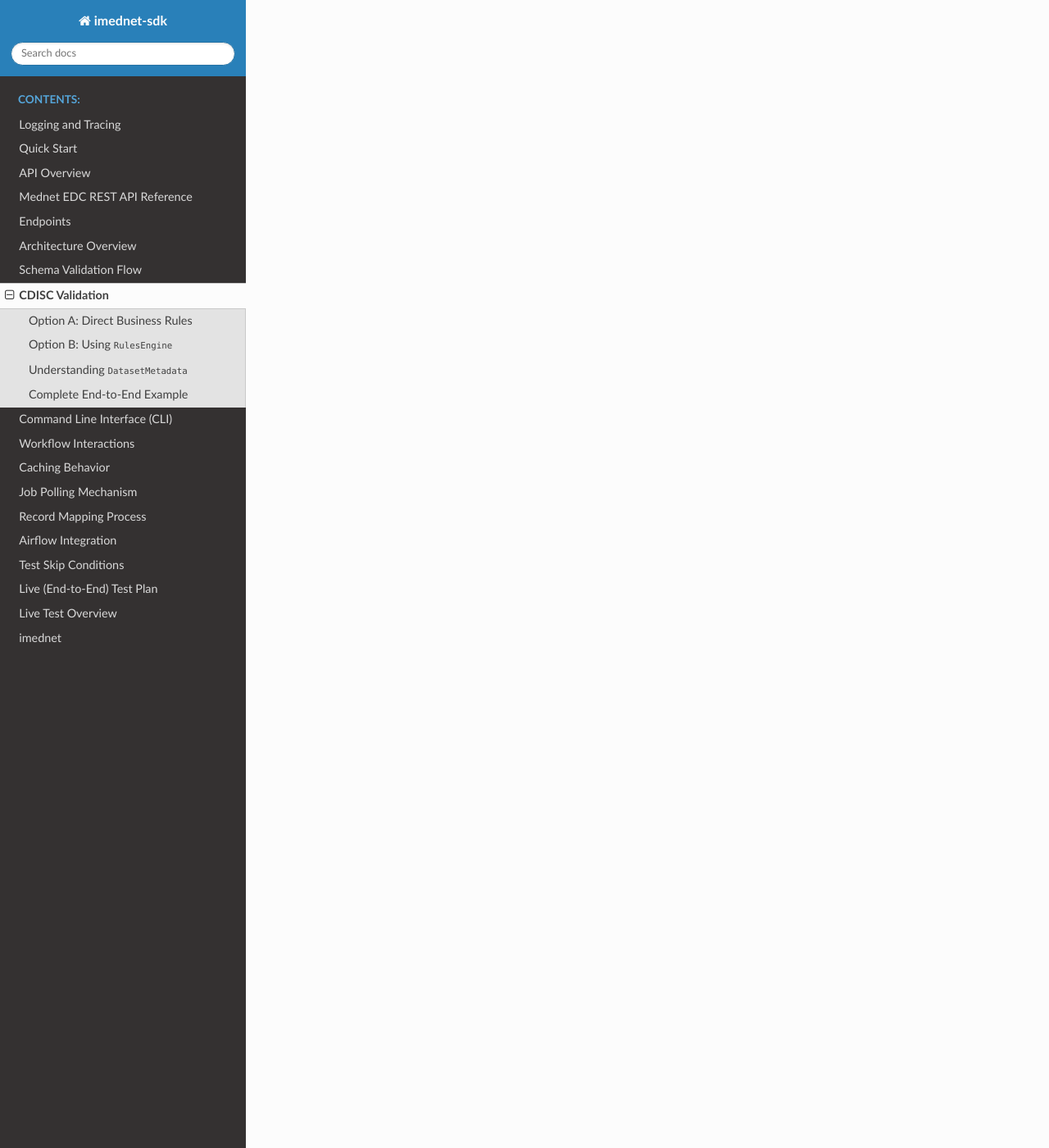
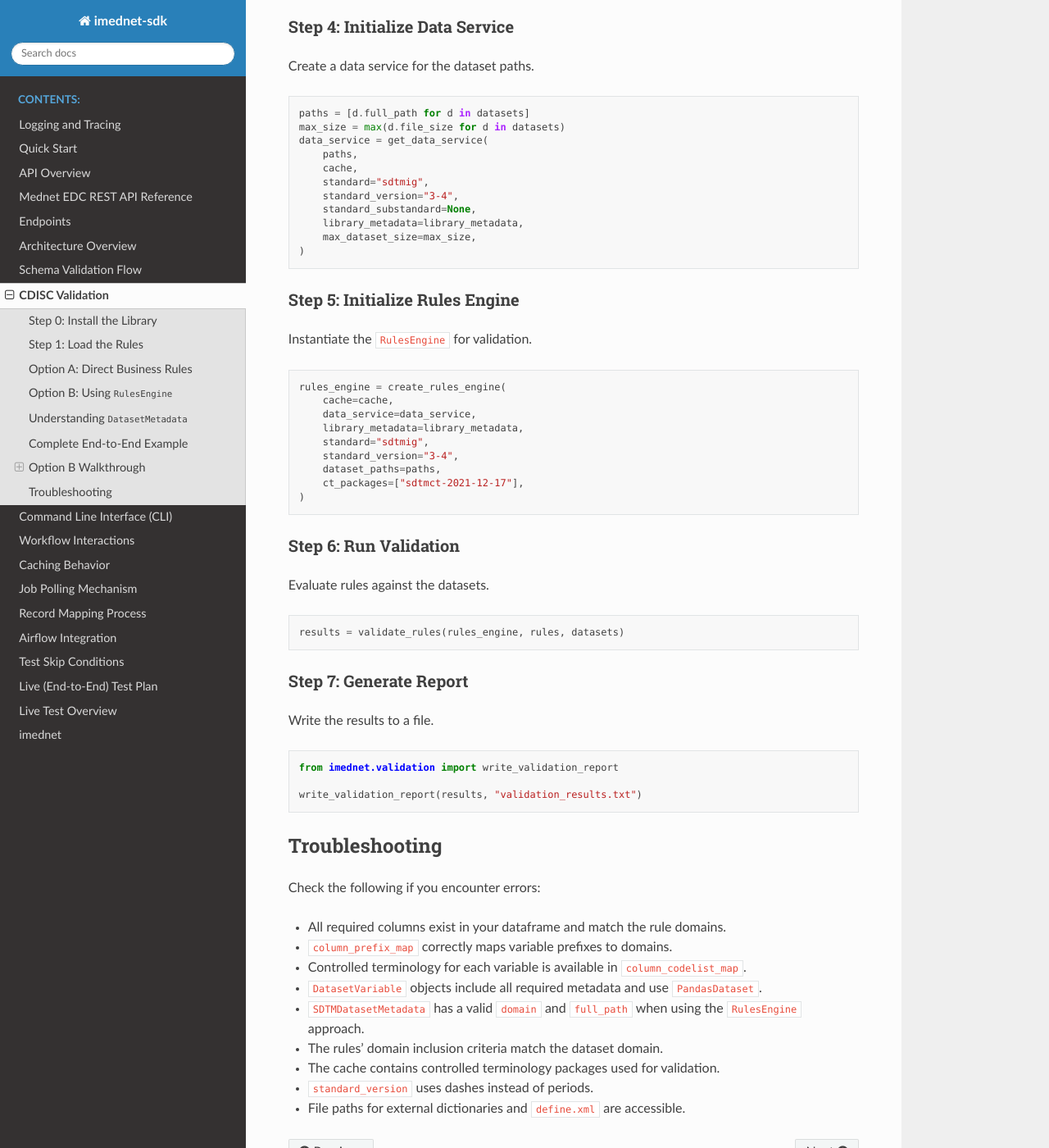
Before and after one commit to fderuiter/imednet-python-sdk, a Sphinx documentation site: the page built from docs/cdisc_validation.rst, in a window 1280 px wide and 1400 px high, scrolled down 4508 px. Shown: the whole window at 82% size. Built offline with Sphinx 7.4.7 and the Read the Docs theme 3.1.0, drawn with Linux system fonts in a browser that asks for light colours; some of the changed text lies outside the part shown.

Commit message:
docs: add RulesEngine walkthrough and troubleshooting

```diff
--- a/docs/cdisc_validation.rst
+++ b/docs/cdisc_validation.rst
@@ -3,6 +3,26 @@
 
 This section describes how to validate SDTM datasets using the CDISC rules
 engine. Two approaches are provided:
+
+Step 0: Install the Library
+---------------------------
+Install the ``cdisc-rules-engine`` package and download the bundled rule cache.
+
+.. code-block:: bash
+
+   pip install cdisc-rules-engine
+
+Step 1: Load the Rules
+----------------------
+Load the pickled rule files into an in-memory cache and retrieve the rules for
+your standard and version.
+
+.. code-block:: python
+
+   from imednet.validation import load_rules_cache, get_rules
+
+   cache = load_rules_cache("path/to/rules/cache")
+   rules = get_rules(cache, "sdtmig", "3-4")
 
 Option A uses the low level ``business_rules`` package to execute each rule
 directly.  Option B relies on the higher level ``RulesEngine`` which performs
@@ -192,6 +212,102 @@
        print(f"Total rules checked: {len(ae_rules)}")
        print(f"Total issues found: {len(all_results)}")
 
-   if __name__ == "__main__":
-       freeze_support()
-       main()
+    if __name__ == "__main__":
+        freeze_support()
+        main()
+
+Option B Walkthrough
+-------------------
+The higher level ``RulesEngine`` API automates dataset loading and rule
+evaluation.
+
+Step 2: Prepare Your Data
+^^^^^^^^^^^^^^^^^^^^^^^^^
+Create :class:`~cdisc_rules_engine.models.sdtm_dataset_metadata.SDTMDatasetMetadata`
+objects for your XPT files.
+
+.. code-block:: python
+
+   from imednet.validation import create_dataset_metadata, get_datasets_metadata
+
+   datasets = get_datasets_metadata("path/to/datasets")
+
+Step 3: Initialize Library Metadata
+^^^^^^^^^^^^^^^^^^^^^^^^^^^^^^^^^^^
+Build a library metadata container using the loaded cache.
+
+.. code-block:: python
+
+   library_metadata = build_library_metadata(
+       cache,
+       standard="sdtmig",
+       standard_version="3-4",
+       ct_packages=["sdtmct-2021-12-17"],
+   )
+
+Step 4: Initialize Data Service
+^^^^^^^^^^^^^^^^^^^^^^^^^^^^^^^
+Create a data service for the dataset paths.
+
+.. code-block:: python
+
+   paths = [d.full_path for d in datasets]
+   max_size = max(d.file_size for d in datasets)
+   data_service = get_data_service(
+       paths,
+       cache,
+       standard="sdtmig",
+       standard_version="3-4",
+       standard_substandard=None,
+       library_metadata=library_metadata,
+       max_dataset_size=max_size,
+   )
+
+Step 5: Initialize Rules Engine
+^^^^^^^^^^^^^^^^^^^^^^^^^^^^^^^
+Instantiate the ``RulesEngine`` for validation.
+
+.. code-block:: python
+
+   rules_engine = create_rules_engine(
+       cache=cache,
+       data_service=data_service,
+       library_metadata=library_metadata,
+       standard="sdtmig",
+       standard_version="3-4",
+       dataset_paths=paths,
+       ct_packages=["sdtmct-2021-12-17"],
+   )
+
+Step 6: Run Validation
+^^^^^^^^^^^^^^^^^^^^^^
+Evaluate rules against the datasets.
+
+.. code-block:: python
+
+   results = validate_rules(rules_engine, rules, datasets)
+
+Step 7: Generate Report
+^^^^^^^^^^^^^^^^^^^^^^^
+Write the results to a file.
+
+.. code-block:: python
+
+   from imednet.validation import write_validation_report
+
+   write_validation_report(results, "validation_results.txt")
+
+Troubleshooting
+---------------
+Check the following if you encounter errors:
+
+- All required columns exist in your dataframe and match the rule domains.
+- ``column_prefix_map`` correctly maps variable prefixes to domains.
+- Controlled terminology for each variable is available in ``column_codelist_map``.
+- ``DatasetVariable`` objects include all required metadata and use ``PandasDataset``.
+- ``SDTMDatasetMetadata`` has a valid ``domain`` and ``full_path`` when using
+  the ``RulesEngine`` approach.
+- The rules' domain inclusion criteria match the dataset domain.
+- The cache contains controlled terminology packages used for validation.
+- ``standard_version`` uses dashes instead of periods.
+- File paths for external dictionaries and ``define.xml`` are accessible.
```
